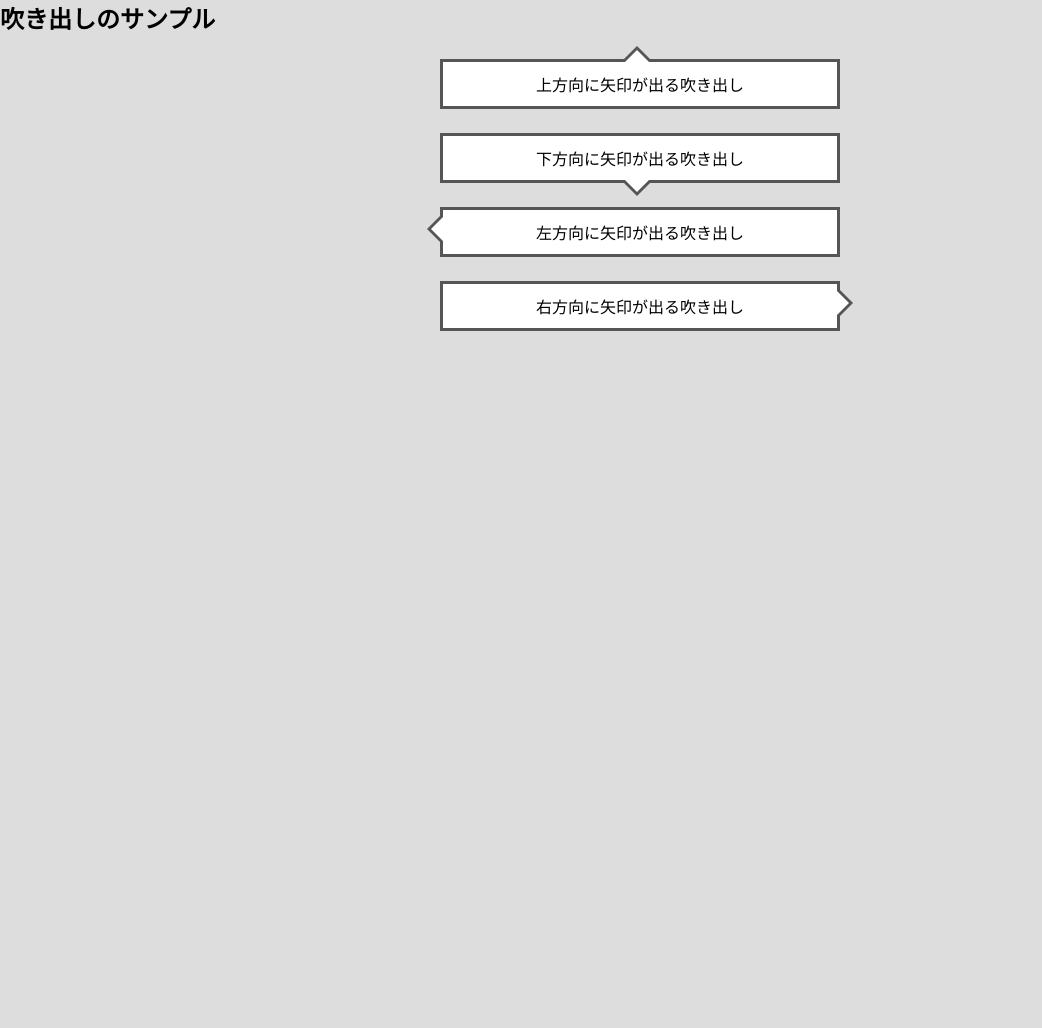
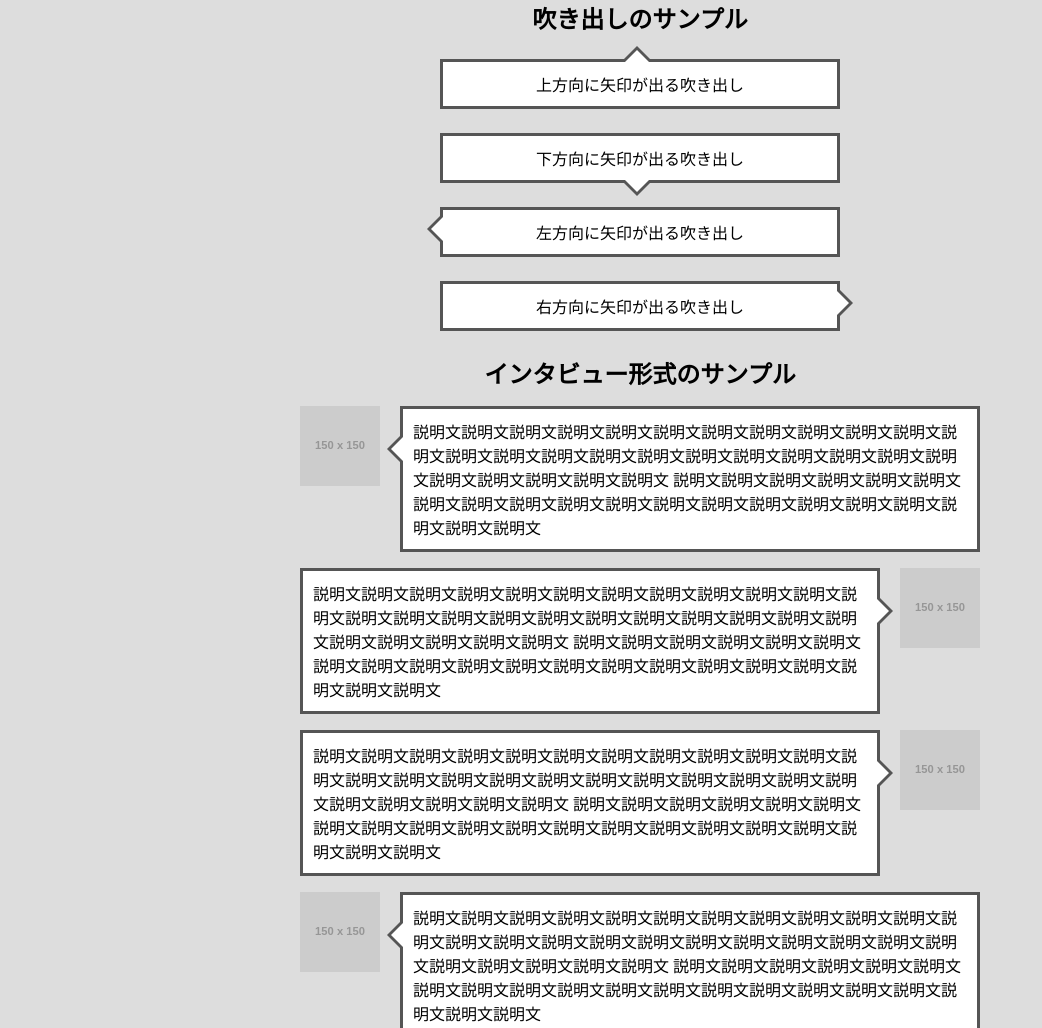
Before and after one commit to match8969/practice, a plain HTML site: page design/hukidashi.html in a window 1280 px wide. Shown: the top 1028 px of the page, without its empty margins (0-1042 px from the left). Before the commit the page ends 800 px from the top, so only its background shows below. Drawn offline with Linux system fonts and the light colour scheme; placeholder pictures from the web are drawn by us.

Commit message:
Add interview hukidashi

```diff
--- a/design/hukidashi.css
+++ b/design/hukidashi.css
@@ -13,12 +13,20 @@ html {
 }
 
 body {
+    height: 100%;
+	width: 100%;
+	min-height: 100%;
     background-color: #dddddd;
+}
+
+h2 {
+    text-align: center;
 }
 
 .balloon {
     /* 疑似要素を操作するため */
     position: relative;
+    /* TODO: このdisplay: block が必要な理由は?? */
 	/* display: block; */
 	max-width: 400px;
 	margin: 1.5em auto;
@@ -122,3 +130,96 @@ body {
     border-left: 14px solid #555;
     z-index: 1;
 }
+
+/* ------------------------------
+インタビュー形式
+------------------------------ */
+
+.balloon-box {
+    display: flex;
+    justify-content: space-between; /* 配下のitem間の隙間がそろう */
+    align-items: flex-start; /* 垂直方向。開始時点(上部)から始まる */
+    max-width: 680px;
+    margin: 1em auto; /* 横幅がそろう */
+}
+
+/* 子孫セレクタをクラスに。*/
+/* コンマ(,)だと複数指定 */
+.balloon-box .thumb {
+    width: 80px;
+}
+
+.balloon-box .thumb img {
+    width: 100%;
+    height: auto; /* widthに合わせる */
+}
+
+.balloon-box .content {
+    /* これは必要?? 余ったサイズは全てcontentで*/
+    flex: 1;
+    position: relative;
+    display: block;
+    padding: 10px;
+    background: #FFF;
+	border: solid 3px #555;
+}
+
+.balloon-box.right-content .thumb{
+	margin-right: 20px;
+}
+
+/* TODO: このクラスの半角あく or 開かないってなんだっけ? */
+.balloon-box.right-content .balloon-content::before {
+    content: "";
+    position: absolute;
+    /* 画像を80px * 80px指定なので、半分の40px 下げると真ん中 */
+    top: 40px;
+    left: -24px;
+    margin-top: -12px;
+    border: 12px solid transparent;
+    border-right: 12px solid #FFF;
+    z-index: 2;
+}
+
+.balloon-box.right-content .balloon-content::after {
+    content: "";
+    position: absolute;
+    top: 40px;
+    left: -30px;
+    /* △の先を中心としたいので、縁14px(border)分だけ下に下がってしまうので、ネガティブでborder分上昇させてる。*/
+    margin-top: -14px;
+    border: 14px solid transparent;
+    border-right: 14px solid #555;
+    z-index: 1;
+}
+
+/* LEFT */
+.balloon-box.left-content {
+    flex-direction: row-reverse;
+}
+
+.balloon-box.left-content .thumb{
+    margin-left: 20px;
+}
+
+.balloon-box.left-content .balloon-content::before {
+    content: "";
+    position: absolute;
+    top: 40px;
+    right: -24px;
+    margin-top: -12px;
+    border: 12px solid transparent;
+    border-left: 12px solid #FFF;
+    z-index: 2;
+}
+
+.balloon-box.left-content .balloon-content::after {
+    content: "";
+    position: absolute;
+    top: 40px;
+    right: -30px;
+    margin-top: -14px;
+    border: 14px solid transparent;
+    border-left: 14px solid #555;
+    z-index: 1;
+}
--- a/design/hukidashi.html
+++ b/design/hukidashi.html
@@ -22,4 +22,53 @@
         右方向に矢印が出る吹き出し
     </div>
 
+    <h2>インタビュー形式のサンプル</h2>
+    <div class="balloon-box right-content">
+        <div class="thumb">
+            <figure>
+                <img src="https://placehold.jp/150x150.png" alt="サムネイル">
+            </figure>
+        </div>
+        <div class="content balloon-content">
+            <p>説明文説明文説明文説明文説明文説明文説明文説明文説明文説明文説明文説明文説明文説明文説明文説明文説明文説明文説明文説明文説明文説明文説明文説明文説明文説明文説明文説明文
+                説明文説明文説明文説明文説明文説明文説明文説明文説明文説明文説明文説明文説明文説明文説明文説明文説明文説明文説明文説明文</p>
+        </div>
+    </div>
+
+    <div class="balloon-box left-content">
+        <div class="thumb">
+            <figure>
+                <img src="https://placehold.jp/150x150.png" alt="サムネイル">
+            </figure>
+        </div>
+        <div class="content balloon-content">
+            <p>説明文説明文説明文説明文説明文説明文説明文説明文説明文説明文説明文説明文説明文説明文説明文説明文説明文説明文説明文説明文説明文説明文説明文説明文説明文説明文説明文説明文
+                説明文説明文説明文説明文説明文説明文説明文説明文説明文説明文説明文説明文説明文説明文説明文説明文説明文説明文説明文説明文</p>
+        </div>
+    </div>
+
+    <div class="balloon-box left-content">
+        <div class="thumb">
+            <figure>
+                <img src="https://placehold.jp/150x150.png" alt="サムネイル">
+            </figure>
+        </div>
+        <div class="content balloon-content">
+            <p>説明文説明文説明文説明文説明文説明文説明文説明文説明文説明文説明文説明文説明文説明文説明文説明文説明文説明文説明文説明文説明文説明文説明文説明文説明文説明文説明文説明文
+                説明文説明文説明文説明文説明文説明文説明文説明文説明文説明文説明文説明文説明文説明文説明文説明文説明文説明文説明文説明文</p>
+        </div>
+    </div>
+
+    <div class="balloon-box right-content">
+        <div class="thumb">
+            <figure>
+                <img src="https://placehold.jp/150x150.png" alt="サムネイル">
+            </figure>
+        </div>
+        <div class="content balloon-content">
+            <p>説明文説明文説明文説明文説明文説明文説明文説明文説明文説明文説明文説明文説明文説明文説明文説明文説明文説明文説明文説明文説明文説明文説明文説明文説明文説明文説明文説明文
+                説明文説明文説明文説明文説明文説明文説明文説明文説明文説明文説明文説明文説明文説明文説明文説明文説明文説明文説明文説明文</p>
+        </div>
+    </div>
+
 </html>
```
